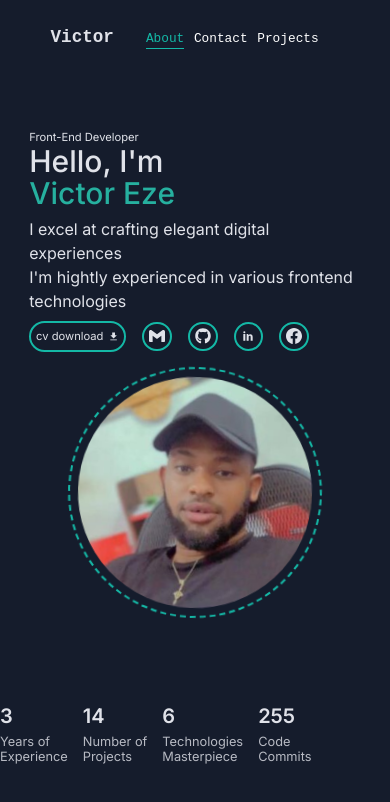
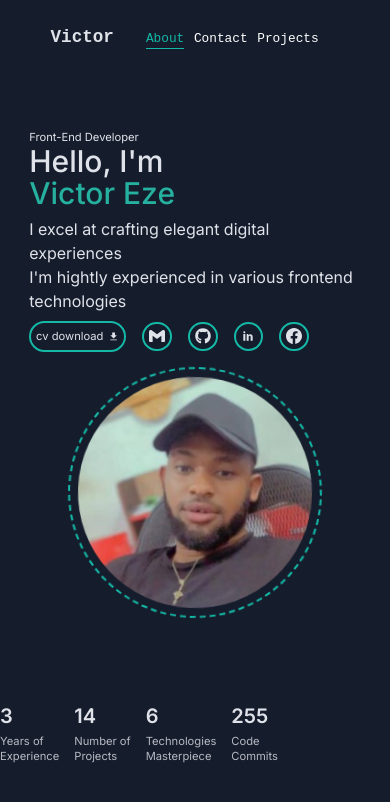
Before and after one commit to VictorKingsHub/victor_portfolio, a Next.js app: page / in a window 390 px wide. Shown: the top 802 px of the page. Built offline with nearby package versions, Linux system fonts and the light colour scheme.

Commit message:
CountUp section treated

```diff
--- a/ui/about/countUp/CountUp.module.css
+++ b/ui/about/countUp/CountUp.module.css
@@ -54,7 +54,7 @@
     line-height: 15px;
 
     @media (max-width: 767px) {
-        font-size: .8rem;
+        font-size: .7rem;
         flex-wrap: wrap;
     }
 }
```
